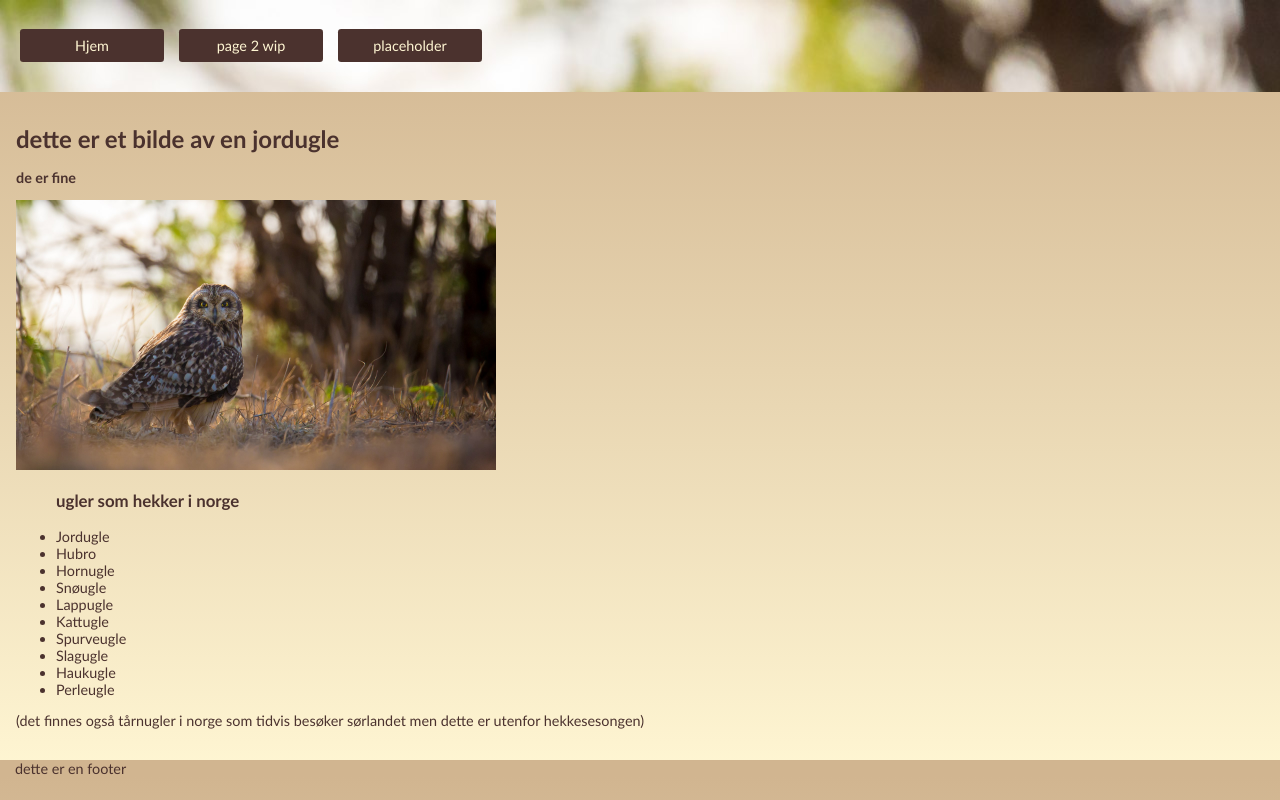
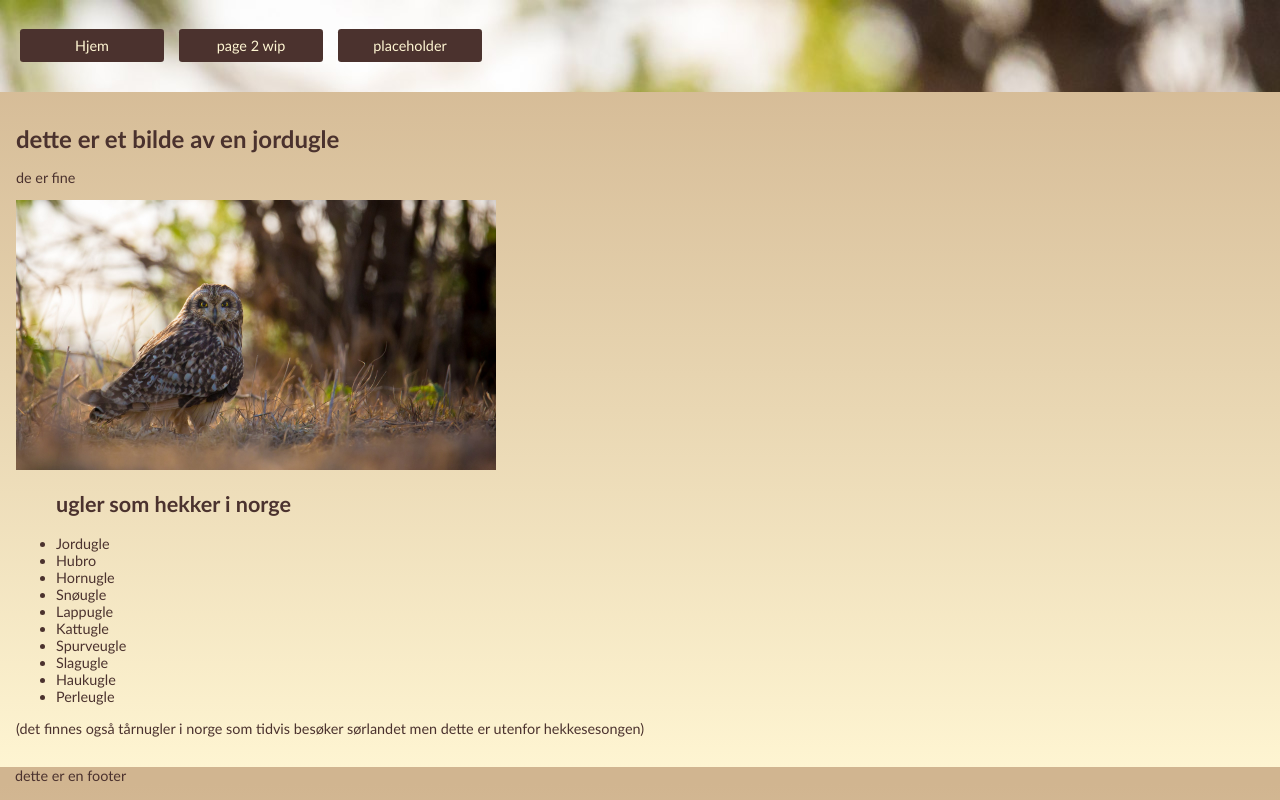
Before and after one commit to tomekoder/oppgave1, a website: page index.html in a window 1280 px wide. Drawn offline with Linux system fonts and the light colour scheme.

Commit message:
fiks tekst

```diff
--- a/index.html
+++ b/index.html
@@ -26,7 +26,7 @@
     </header>
     <main>
       <h1>dette er et bilde av en jordugle</h1>
-      <b>de er fine</b>
+      <p>de er fine</p>
       <p></p>
 
       <a
@@ -40,7 +40,7 @@
 
       <!-- ^^ lurer på om koden fremdeles er sematisk når det er en link på bildet-->
       <ul>
-        <h3>ugler som hekker i norge</h3>
+        <h2>ugler som hekker i norge</h2>
         <li>Jordugle</li>
         <li>Hubro</li>
         <li>Hornugle</li>
```
